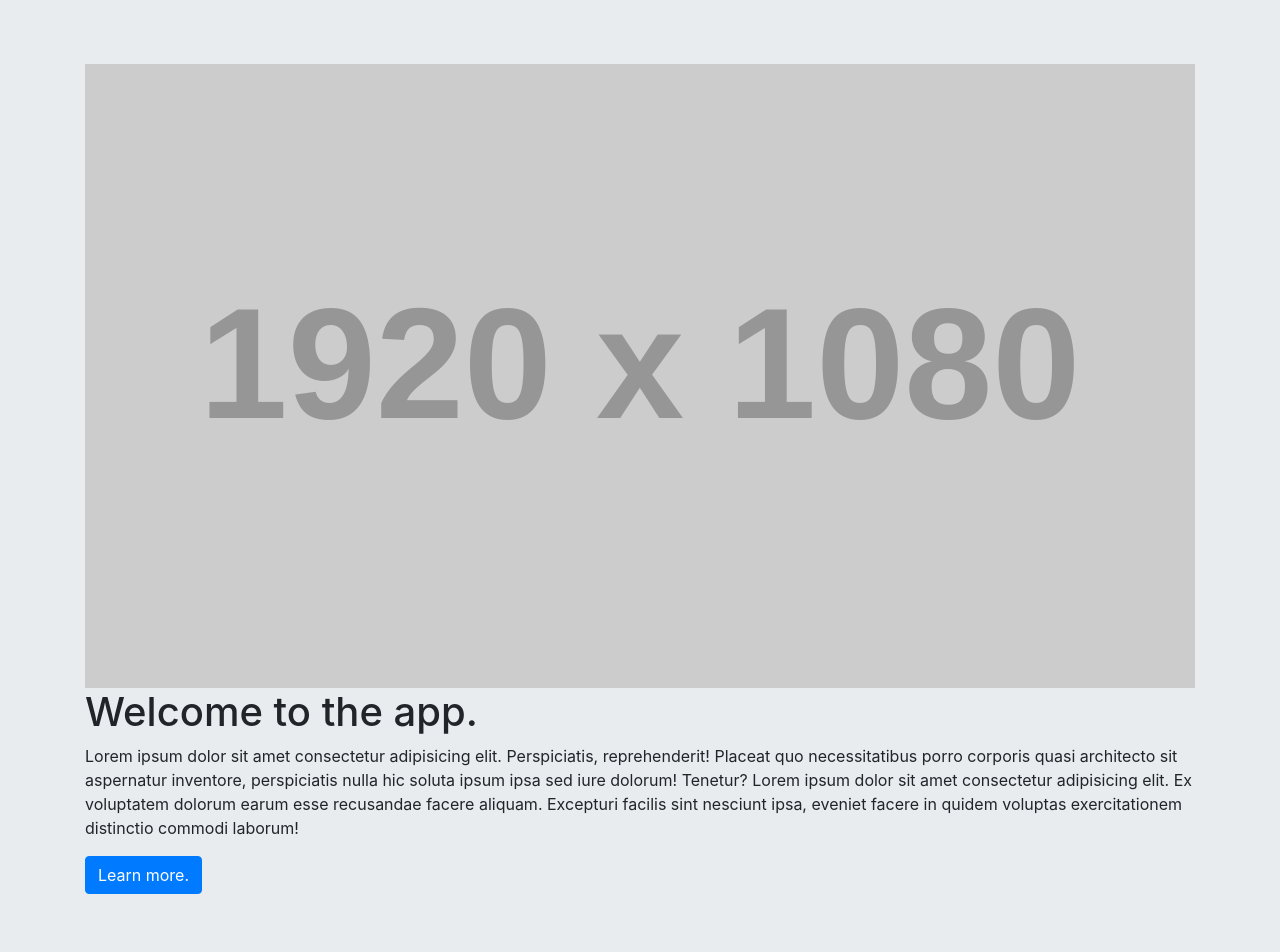
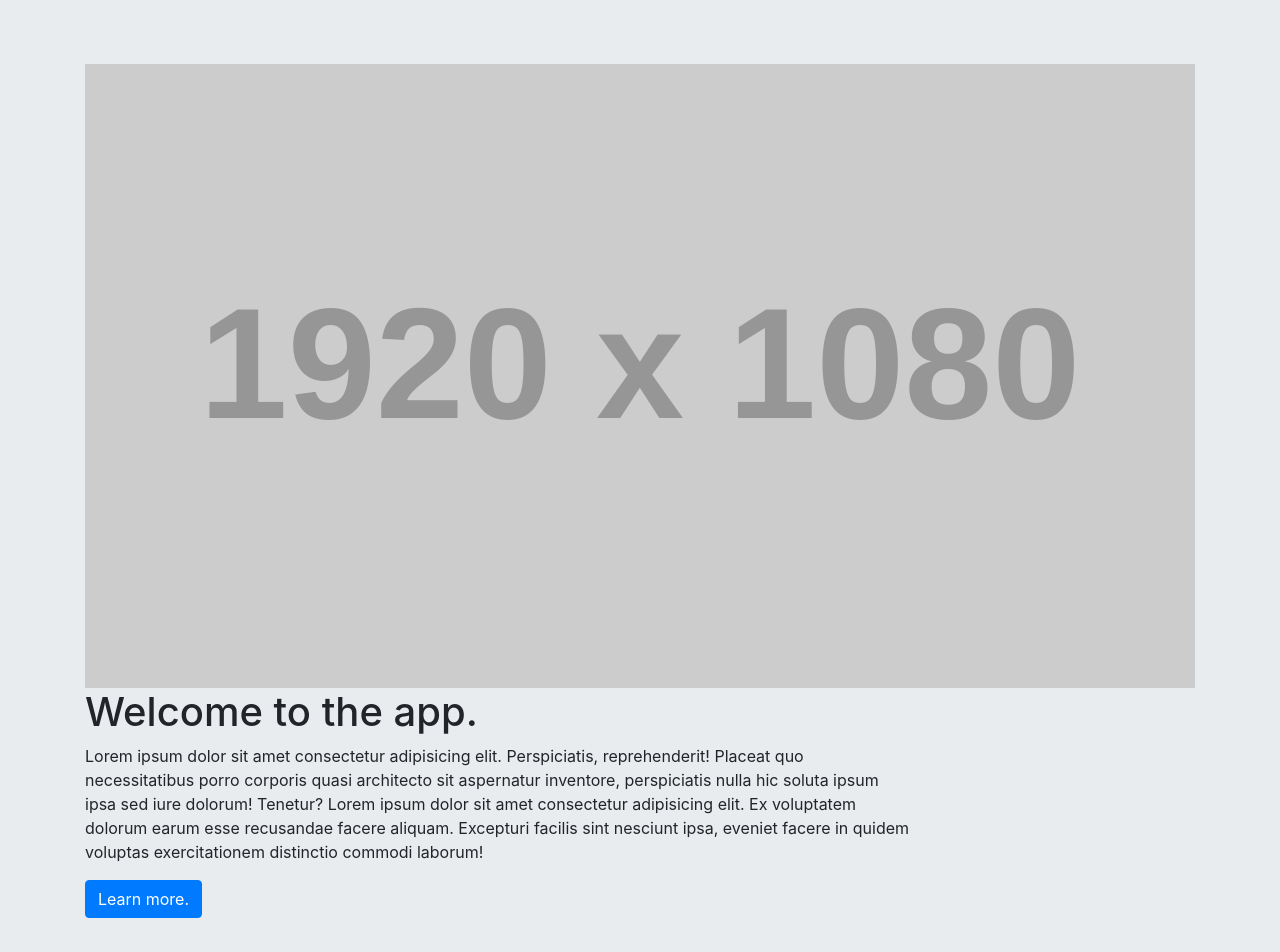
Before and after one commit to Corey96/bootstrap-layout, a plain HTML site: page Unsolved/index.html in a window 1280 px wide. Shown: the top 952 px of the page. Drawn offline with nearby package versions, Linux system fonts and the light colour scheme; placeholder pictures from the web are drawn by us.

Commit message:
ins code and answered some questions

```diff
--- a/Unsolved/index.html
+++ b/Unsolved/index.html
@@ -15,13 +15,13 @@
   <header class="jumbotron jumbotron-fluid">
     <div class="container">
       <!-- Add classes for a row and align items to the bottom -->
-      <div class="">
+      <div class="row row-cols-lg-auto g-3 align-items-bottom">
         <!-- Add classes to create a column that spans full width on mobile and half width on larger screens -->
-        <div class="">
+        <div class="col-auto">
           <img class="img-fluid" src="https://via.placeholder.com/1920x1080" alt="video placeholder" />
         </div>
         <!-- Add classes to create a column that spans full width on mobile and half width on larger screens -->
-        <div class="">
+        <div class="col -12 col-xl-9">
           <h1>Welcome to the app.</h1>
           <p>Lorem ipsum dolor sit amet consectetur adipisicing elit. Perspiciatis, reprehenderit! Placeat quo
             necessitatibus porro corporis quasi architecto sit aspernatur inventore, perspiciatis nulla hic soluta ipsum
```
